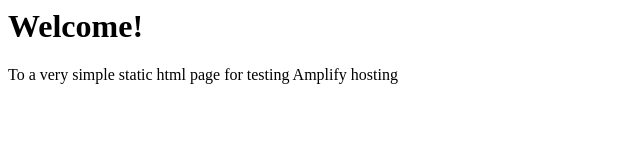
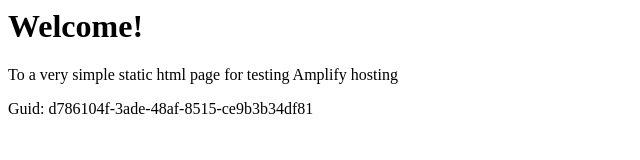
Before and after one commit to aws-aemilia-syd/Github-PR-Commit-Integration-Test-DoNotTouch-v1-preprod-ap-southeast-2, a website: page src/index.html in a window 1280 px wide. Shown: the whole page, without its empty margins (0-640 px from the left). Drawn offline with Linux system fonts and the light colour scheme.

Commit message:
commit from integ tests

```diff
--- a/src/index.html
+++ b/src/index.html
@@ -1,3 +1,5 @@
+
+
 <html lang="en">
 
 <head>
@@ -10,6 +12,6 @@
 <body>
     <h1>Welcome!</h1>
     <p>To a very simple static html page for testing Amplify hosting</p>
-</body>
+    <p>Guid: d786104f-3ade-48af-8515-ce9b3b34df81</p></body>
 
 </html>
```
